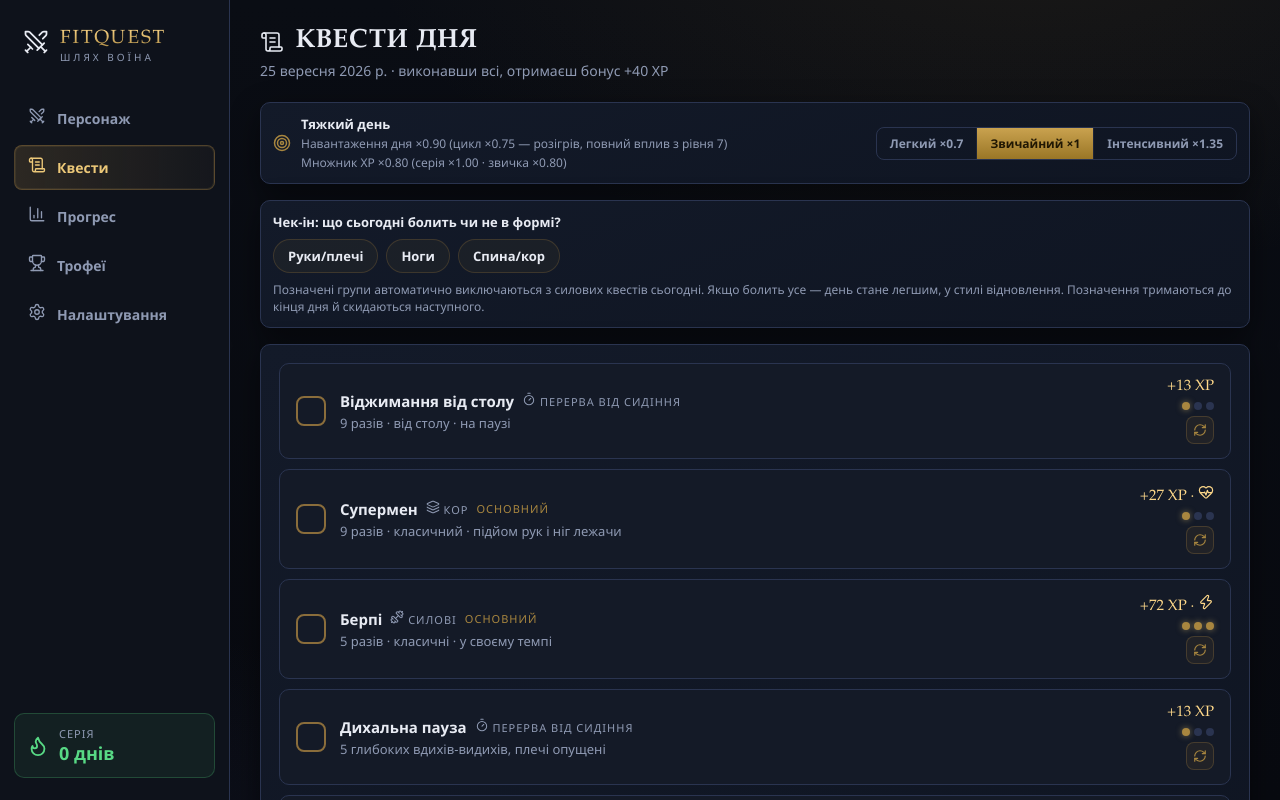
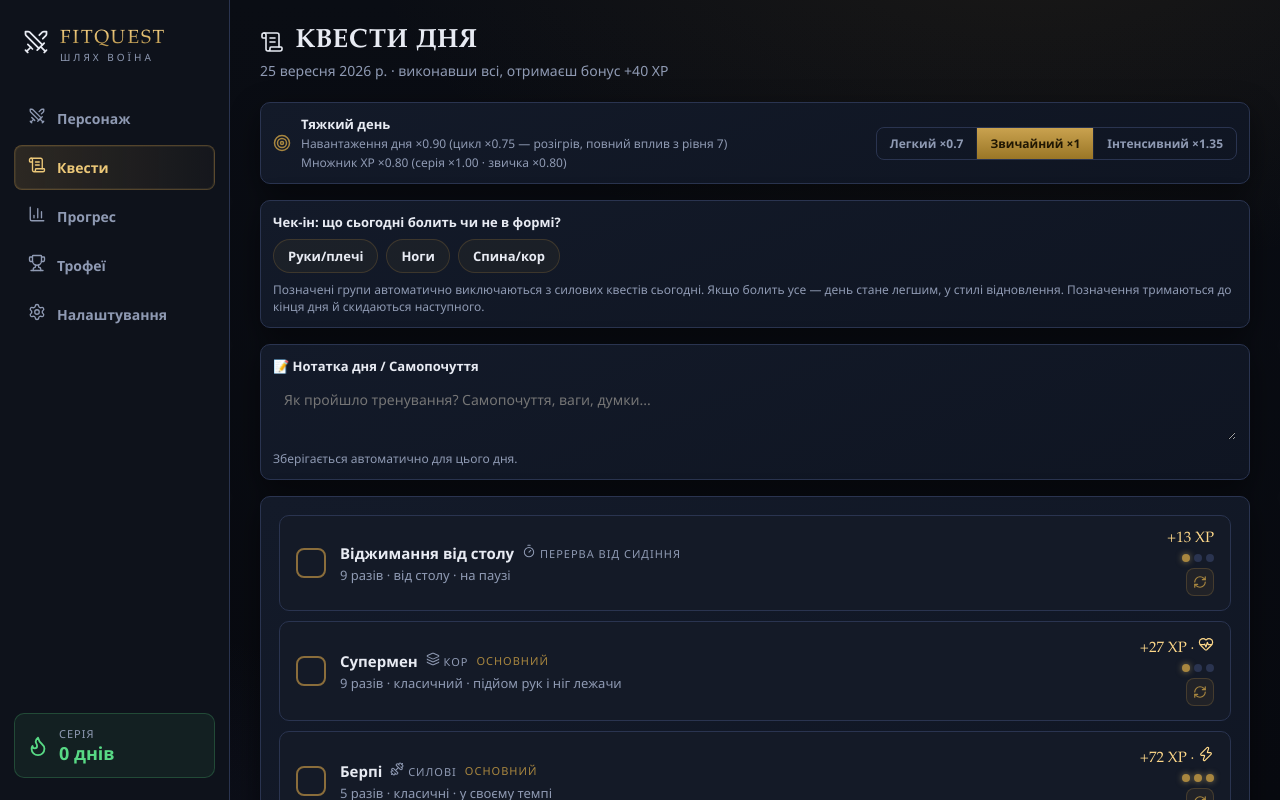
Before and after one commit to blackprinceoff/workout-app, a React (Vite) app: page / in a window 1280 px wide. Both pictures are taken after a click on the button "До квестів". Shown: the top 800 px of the page. Built offline with nearby package versions, Linux system fonts and the light colour scheme.

Commit message:
feat: add daily notes and self-reflection field on quests page

```diff
--- a/src/game/constants.ts
+++ b/src/game/constants.ts
@@ -2,7 +2,7 @@ import type { DayKind, Intensity, QuestCategory, StatKey } from './types'
 
 export const STORAGE_KEY = 'fitquest-state-v2'
 
-export const STATE_VERSION = 8
+export const STATE_VERSION = 9
 
 export const STAT_LABELS: Record<StatKey, string> = {
   strength: 'Сила',
--- a/src/game/types.ts
+++ b/src/game/types.ts
@@ -111,6 +111,7 @@ export interface GameState {
   weightHistory: WeightEntry[]
   swapsUsed: number
   soreGroups: MuscleGroup[]
+  notesByDate: Record<string, string>
   onboardingDone: boolean
   events: GameEvent[]
 }
--- a/src/pages/Quests.tsx
+++ b/src/pages/Quests.tsx
@@ -35,6 +35,7 @@ export function Quests() {
     sickDayMarked,
     swapQuest,
     setSoreGroups,
+    setNote,
     swapsLeft,
     level,
   } = useGame()
@@ -45,6 +46,7 @@ export function Quests() {
   const load = effectiveLoad(state.currentDate, state.dayIntensity, level.level)
   const mult = xpMultiplierParts(state.streak, state.habit)
   const hasProgress = todayQuests.some((q) => q.done)
+  const currentNote = state.notesByDate[state.currentDate] || ''
 
   const isEvening = new Date().getHours() >= 18
   const showNudge = state.habit < NUDGE_HABIT_BELOW && !hasProgress && isEvening
@@ -147,6 +149,33 @@ export function Quests() {
         <div className="settings-hint" style={{ marginTop: 8 }}>
           Позначені групи автоматично виключаються з силових квестів сьогодні. Якщо болить усе — день
           стане легшим, у стилі відновлення. Позначення тримаються до кінця дня й скидаються наступного.
+        </div>
+      </div>
+
+      <div className="panel section-mb" style={{ padding: 12 }}>
+        <div className="settings-label" style={{ fontSize: 13, marginBottom: 6 }}>
+          📝 Нотатка дня / Самопочуття
+        </div>
+        <textarea
+          value={currentNote}
+          onChange={(e) => setNote(e.target.value)}
+          placeholder="Як пройшло тренування? Самопочуття, ваги, думки..."
+          maxLength={300}
+          style={{
+            width: '100%',
+            background: 'var(--panel-sub)',
+            color: 'var(--text)',
+            border: '1px solid var(--border)',
+            borderRadius: 6,
+            padding: '8px 10px',
+            fontSize: 14,
+            resize: 'vertical',
+            minHeight: 60,
+            fontFamily: 'inherit',
+          }}
+        />
+        <div className="settings-hint" style={{ marginTop: 4 }}>
+          Зберігається автоматично для цього дня.
         </div>
       </div>
 
--- a/src/state/GameContext.tsx
+++ b/src/state/GameContext.tsx
@@ -40,6 +40,7 @@ type Action =
   | { type: 'MARK_SICK_DAY' }
   | { type: 'SWAP_QUEST'; questId: string }
   | { type: 'SET_SORE_GROUPS'; groups: MuscleGroup[] }
+  | { type: 'SET_NOTE'; date: string; text: string }
   | { type: 'CLEAR_EVENTS' }
   | { type: 'SET_NAME'; name: string }
   | { type: 'UPDATE_PROFILE'; age: number; heightCm: number; weightKg: number }
@@ -256,6 +257,14 @@ export function reducer(state: GameState, action: Action): GameState {
         },
       }
     }
+    case 'SET_NOTE':
+      return {
+        ...state,
+        notesByDate: {
+          ...state.notesByDate,
+          [action.date]: action.text,
+        },
+      }
     case 'CLEAR_EVENTS':
       return { ...state, events: [] }
     case 'SET_NAME':
@@ -325,6 +334,7 @@ interface GameContextValue {
   sickDayMarked: boolean
   swapQuest: (questId: string) => void
   setSoreGroups: (groups: MuscleGroup[]) => void
+  setNote: (text: string, date?: string) => void
   swapsLeft: number
   setName: (name: string) => void
   updateProfile: (age: number, heightCm: number, weightKg: number) => void
@@ -394,6 +404,7 @@ export function GameProvider({ children }: { children: ReactNode }) {
       sickDayMarked: isSickDayMarked(state),
       swapQuest: (questId) => dispatch({ type: 'SWAP_QUEST', questId }),
       setSoreGroups: (groups) => dispatch({ type: 'SET_SORE_GROUPS', groups }),
+      setNote: (text, date) => dispatch({ type: 'SET_NOTE', date: date || state.currentDate, text }),
       swapsLeft: Math.max(0, SWAPS_PER_DAY - state.swapsUsed),
       setName: (name) => dispatch({ type: 'SET_NAME', name }),
       updateProfile: (age, heightCm, weightKg) =>
--- a/src/state/storage.ts
+++ b/src/state/storage.ts
@@ -65,6 +65,7 @@ export function createInitialState(): GameState {
     weightHistory: [],
     swapsUsed: 0,
     soreGroups: [],
+    notesByDate: {},
     onboardingDone: false,
     events: [],
   }
@@ -124,6 +125,9 @@ function migrateRaw(raw: unknown): unknown {
       s.theme = 'dark'
     }
     next.settings = s
+  }
+  if (version < 9) {
+    next.notesByDate = {}
   }
   return next
 }
@@ -194,6 +198,14 @@ export function normalizeState(raw: unknown): GameState | null {
     soreGroups: Array.isArray(r.soreGroups)
       ? r.soreGroups.filter((g): g is MuscleGroup => typeof g === 'string')
       : [],
+    notesByDate:
+      typeof r.notesByDate === 'object' && r.notesByDate !== null
+        ? Object.fromEntries(
+            Object.entries(r.notesByDate).filter(
+              ([k, v]) => isDateKey(k) && typeof v === 'string',
+            ),
+          )
+        : {},
     onboardingDone: r.onboardingDone === true,
     events: [],
   }
```
Also changed, not shown: 1 other file (tests, documents, lock files or other folders).
